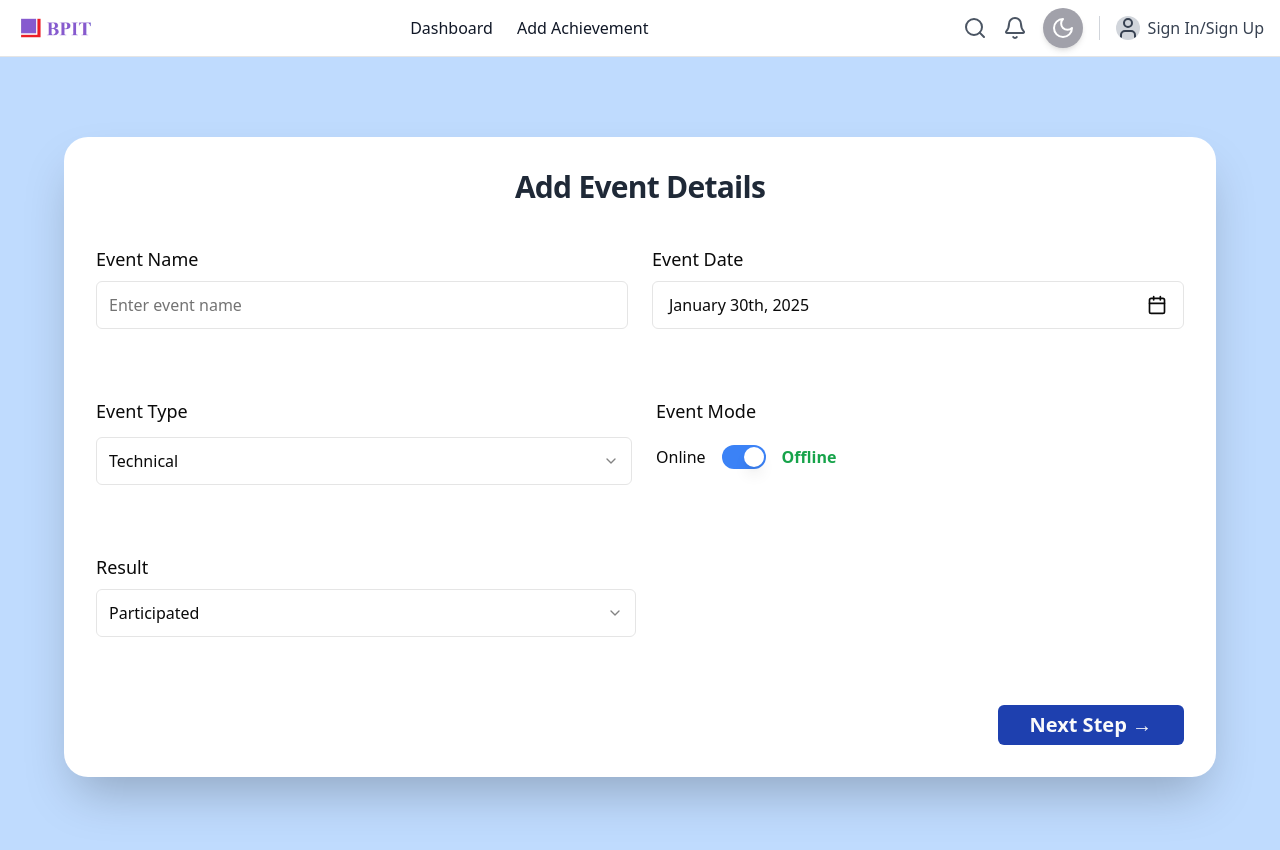
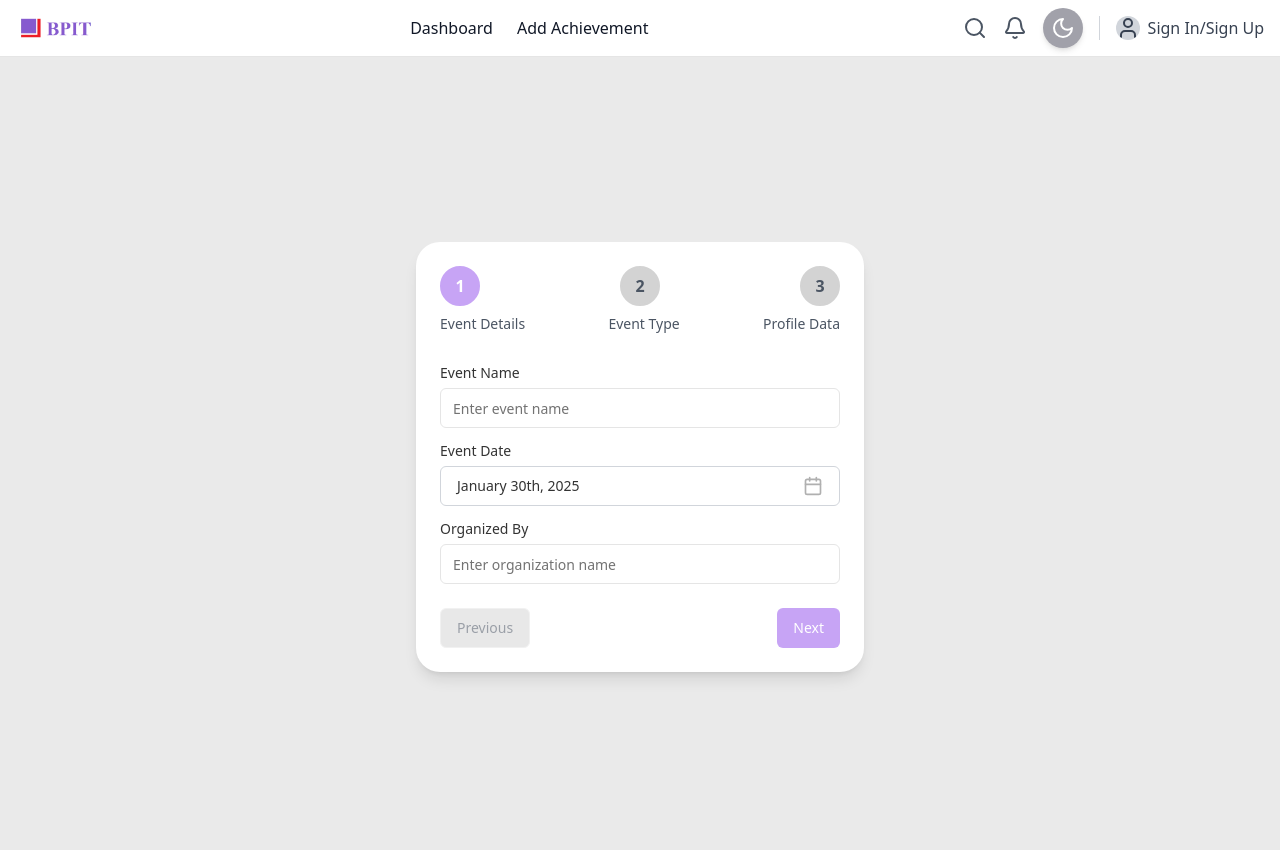
Before and after one commit to RyBhrdwj/Achievement-Management-Frontend, a React (Vite) app in the folder client/: page /add-event in a window 1280 px wide. Shown: the top 850 px of the page. Built offline with nearby package versions, Linux system fonts and the light colour scheme.

Commit message:
changes made to add event page-3parts

```diff
--- a/client/src/Pages/event-form.tsx
+++ b/client/src/Pages/event-form.tsx
@@ -1,4 +1,4 @@
-import React, { useState } from "react";
+import React, { useState, useCallback } from "react";
 import { motion } from "framer-motion";
 import { Button } from "@/components/ui/button";
 import { Input } from "@/components/ui/input";
@@ -12,7 +12,7 @@ import {
 } from "@/components/ui/select";
 import { Label } from "@/components/ui/label";
 import { Switch } from "@/components/ui/switch";
-import { CalendarIcon } from "lucide-react";
+import { CalendarIcon, UploadIcon, AlertCircleIcon } from "lucide-react";
 import { Calendar } from "@/components/ui/calendar";
 import { Popover, PopoverTrigger, PopoverContent } from "@/components/ui/popover";
 import { toast } from "@/components/ui/use-toast";
@@ -28,148 +28,186 @@ type EventType =
 
 type ResultType = 'won' | 'runner-up' | 'participated';
 
+
 const EventForm: React.FC = () => {
+  const [currentStep, setCurrentStep] = useState(1);
   const [eventName, setEventName] = useState('');
   const [date, setDate] = useState<Date | undefined>(new Date());
   const [isOffline, setIsOffline] = useState(true);
   const [eventType, setEventType] = useState<EventType>('technical');
   const [customEventType, setCustomEventType] = useState('');
-  const [result, setResult] = useState<ResultType>('participated');
+  const [result, setResult] = useState<ResultType | null>(null);
   const [runnerUpPosition, setRunnerUpPosition] = useState('');
+  const [organizedBy, setOrganizedBy] = useState('');
+  const [certificateFiles, setCertificateFiles] = useState<File[]>([]);
+  const [eventImageFiles, setEventImageFiles] = useState<File[]>([]);
+
+
+  const [errors, setErrors] = useState<{
+    eventName?: string;
+    date?: string;
+    organizedBy?: string;
+    customEventType?: string;
+    result?: string;
+    runnerUpPosition?: string;
+    certificateFiles?: string;
+    eventImageFiles?: string;
+  }>({});
+
+  const validateStep = () => {
+    const newErrors: typeof errors = {};
+
+    switch(currentStep) {
+      case 1:
+        if (!eventName.trim()) newErrors.eventName = "Event Name is required";
+        if (!date) newErrors.date = "Event Date is required";
+        if (!organizedBy.trim()) newErrors.organizedBy = "Organized By is required";
+        break;
+      case 2:
+        if (eventType === 'other' && !customEventType.trim())
+          newErrors.customEventType = "Custom Event Type is required";
+        if (!result)
+          newErrors.result = "Result is required";
+        if (result === 'runner-up' && !runnerUpPosition.trim())
+          newErrors.runnerUpPosition = "Runner Up Position is required";
+        break;
+      case 3:
+        if (certificateFiles.length === 0)
+          newErrors.certificateFiles = "At least one certificate file is required";
+        if (eventImageFiles.length === 0)
+          newErrors.eventImageFiles = "At least one event image is required";
+        break;
+    }
+
+    setErrors(newErrors);
+    return Object.keys(newErrors).length === 0;
+  };
 
   const handleNextStep = () => {
-    // Validation checks
-    const errors: string[] = [];
-
-    if (!eventName.trim()) errors.push("Event Name is required");
-    if (!date) errors.push("Event Date is required");
-    if (eventType === 'other' && !customEventType.trim())
-      errors.push("Custom Event Type is required");
-    if (result === 'runner-up' && !runnerUpPosition.trim())
-      errors.push("Runner Up Position is required");
-
-    if (errors.length > 0) {
-      // Display all errors
-      errors.forEach(error =>
-        toast({
-          title: "Validation Error",
-          description: error,
-          variant: "destructive"
-        })
-      );
-      return;
-    }
-
-    // Proceed to next step
+    if (validateStep()) {
+      if (currentStep < 3) {
+        setCurrentStep(prev => prev + 1);
+      } else {
+        // Final submission
         console.log("Form Data:", {
           eventName,
           date,
           isOffline,
           eventType: eventType === 'other' ? customEventType : eventType,
+          organizedBy,
           result,
-      runnerUpPosition
+          runnerUpPosition,
+          certificateFiles,
+          eventImageFiles
         });
-  };
-
-  const containerVariants = {
-    hidden: { opacity: 0, scale: 0.9 },
-    visible: {
-      opacity: 1,
-      scale: 1,
-      transition: {
-        duration: 0.5,
-        delayChildren: 0.3,
-        staggerChildren: 0.1
+        toast({
+          title: "Success",
+          description: "Event added successfully!",
+          variant: "default"
+        });
       }
     }
   };
 
-  const itemVariants = {
-    hidden: { y: 20, opacity: 0 },
-    visible: {
-      y: 0,
-      opacity: 1,
-      transition: { duration: 0.5 }
-    }
+
+  const ErrorMessage = ({ message }: { message?: string }) => {
+    if (!message) return null;
+    return (
+      <div className="flex items-center text-red-500 text-xs mt-1">
+        <AlertCircleIcon className="w-4 h-4 mr-1" />
+        {message}
+      </div>
+    );
   };
 
+  const renderStep = () => {
+    switch(currentStep) {
+      case 1:
         return (
-    <div className="min-h-screen bg-blue-200 flex items-center justify-center p-4">
-      <motion.div
-        className="w-full max-w-6xl bg-white rounded-3xl shadow-2xl overflow-hidden"
-        style={{
-          minHeight: '80vh',
-          maxHeight: '120vh',
-          padding: '2rem',
-          display: 'flex',
-          flexDirection: 'column'
-        }}
-        variants={containerVariants}
-        initial="hidden"
-        animate="visible"
-      >
-        <motion.h2
-          className="text-center text-3xl font-bold mb-10 text-gray-800 tracking-tight"
-          variants={itemVariants}
-        >
-          Add Event Details
-        </motion.h2>
-
-        <div className="grid grid-cols-1 sm:grid-cols-2 gap-x-6 gap-y-6 flex-grow">
+          <div className="space-y-4">
             {/* Event Name */}
-          <motion.div variants={itemVariants} className="flex flex-col">
-            <Label className="mb-2 text-lg">Event Name</Label>
+            <div className="flex flex-col">
+              <Label className="mb-2 text-[#333333]">Event Name</Label>
               <Input
                 placeholder="Enter event name"
-              className="h-12 text-base"
+                className={`w-full px-3 py-2 border rounded-md text-[#333333] placeholder-[#B0B0B0]
+                  ${errors.eventName ? 'border-red-500' : ''}`}
                 value={eventName}
-              onChange={(e) => setEventName(e.target.value)}
+                onChange={(e) => {
+                  setEventName(e.target.value);
+                  setErrors(prev => ({ ...prev, eventName: undefined }));
+                }}
               />
-          </motion.div>
+              <ErrorMessage message={errors.eventName} />
+            </div>
 
             {/* Event Date */}
-          <motion.div variants={itemVariants} className="flex flex-col">
-            <Label className="mb-2 text-lg">Event Date</Label>
+            <div className="flex flex-col">
+              <Label className="mb-2 text-[#333333]">Event Date</Label>
               <Popover>
                 <PopoverTrigger asChild>
                   <Button
                     variant="outline"
-                  className="h-12 w-full justify-between text-base"
+                    className={`w-full justify-between text-[#333333] border-gray-300
+                      ${errors.date ? 'border-red-500' : ''}`}
                   >
                     {date ? format(date, "PPP") : "Select Date"}
-                  <CalendarIcon className="h-5 w-5" />
+                    <CalendarIcon className="h-5 w-5 text-[#B0B0B0]" />
                   </Button>
                 </PopoverTrigger>
                 <PopoverContent className="w-auto p-0">
                   <Calendar
                     mode="single"
                     selected={date}
-                  onSelect={setDate}
+                    onSelect={(selectedDate) => {
+                      setDate(selectedDate);
+                      setErrors(prev => ({ ...prev, date: undefined }));
+                    }}
                     initialFocus
                   />
                 </PopoverContent>
               </Popover>
-          </motion.div>
+              <ErrorMessage message={errors.date} />
+            </div>
 
-          {/* Event Type and Mode */}
-          <motion.div variants={itemVariants} className="flex flex-col sm:col-span-2">
-            <div className="grid grid-cols-1 sm:grid-cols-2 gap-4 items-start mb">
+            {/* Organized By */}
+            <div className="flex flex-col">
+              <Label className="mb-2 text-[#333333]">Organized By</Label>
+              <Input
+                placeholder="Enter organization name"
+                className={`w-full px-3 py-2 border rounded-md text-[#333333] placeholder-[#B0B0B0]
+                  ${errors.organizedBy ? 'border-red-500' : ''}`}
+                value={organizedBy}
+                onChange={(e) => {
+                  setOrganizedBy(e.target.value);
+                  setErrors(prev => ({ ...prev, organizedBy: undefined }));
+                }}
+              />
+              <ErrorMessage message={errors.organizedBy} />
+            </div>
+          </div>
+        );
+
+      case 2:
+        return (
+          <div className="space-y-4">
             {/* Event Type */}
-              <div>
-                <Label className="mb-2 text-lg">Event Type</Label>
+            <div className="flex flex-col">
+              <Label className="mb-2 text-[#333333]">Event Type</Label>
               <Select
                 value={eventType}
                 onValueChange={(value: EventType) => {
                   setEventType(value);
                   setCustomEventType('');
+                  setErrors(prev => ({ ...prev, customEventType: undefined }));
                 }}
               >
-                  <SelectTrigger className="h-12 text-base mt-3">
+                <SelectTrigger className="w-full text-[#333333]">
                   <SelectValue placeholder="Select Event Type" />
                 </SelectTrigger>
                 <SelectContent>
                   {(['technical', 'cultural', 'debate', 'speech', 'volunteer', 'meetup', 'other'] as EventType[]).map((type) => (
-                      <SelectItem key={type} value={type} className="text-base">
+                    <SelectItem key={type} value={type}>
                       {type.charAt(0).toUpperCase() + type.slice(1)}
                     </SelectItem>
                   ))}
@@ -177,81 +215,287 @@ const EventForm: React.FC = () => {
               </Select>
             </div>
 
-              {/* Custom Event Type */}
+            {/* Custom Event Type --grey text field abhi ke liye*/}
             {eventType === 'other' && (
-            <motion.div variants={itemVariants} className="flex flex-col sm:col-span-2">
-              <Label className="mb-2 text-lg">Custom Event Type</Label>
+              <div className="flex flex-col">
+                <Label className="mb-2 text-[#333333]">Custom Event Type</Label>
                 <Input
                   placeholder="Enter your custom event type"
-                className="h-12 text-base"
+                  className={`w-full px-3 py-2 border rounded-md
+                    bg-[#F0F0F0] text-[#555555] cursor-not-allowed
+                    ${errors.customEventType ? 'border-red-500' : ''}`}
                   value={customEventType}
-                onChange={(e) => setCustomEventType(e.target.value)}
+                  onChange={(e) => {
+                    setCustomEventType(e.target.value);
+                    setErrors(prev => ({ ...prev, customEventType: undefined }));
+                  }}
+                  disabled={eventType !== 'other'}
                 />
-            </motion.div>
+                <ErrorMessage message={errors.customEventType} />
+              </div>
             )}
 
-              {/* Event Mode */}
-              <div className="flex flex-col items-start">
-                <Label className="mb-2 text-lg ml-0 lg:ml-2">Event Mode</Label>
-                <div className="flex items-center gap-4 mt-0 ml-0 lg:ml-2 lg:mt-3">
+            {/* Event Mode -greenblack swithc*/}
+            <div className="flex flex-col">
+              <Label className="mb-2 text-[#333333]">Event Mode</Label>
+              <div className="flex items-center space-x-4">
                 <span className={!isOffline ? "text-green-600 font-bold" : ""}>Online</span>
                 <Switch
                   checked={isOffline}
                   onCheckedChange={setIsOffline}
-                    className={isOffline ? "bg-blue-500 data-[state=checked]:bg-blue-500"
-                      : "bg-blue-500 data-[state=unchecked]:bg-blue-500"}
+                  className={isOffline ? "bg-blue-500" : "bg-green-500"}
                 />
                 <span className={isOffline ? "text-green-600 font-bold" : ""}>Offline</span>
               </div>
             </div>
-            </div>
-          </motion.div>
 
-
-
-          {/* Result Section */}
-          <motion.div variants={itemVariants} className="flex flex-col sm:col-span-2">
-            <Label className="mb-2 text-lg">Result</Label>
-            <div className="grid grid-cols-1 sm:grid-cols-2 gap-2">
+            {/* Result */}
+            <div className="flex flex-col">
+              <Label className="mb-2 text-[#333333]">Result</Label>
               <Select
-                value={result}
-                onValueChange={(value: ResultType) => setResult(value)}
+                value={result || ''}
+                onValueChange={(value: ResultType) => {
+                  setResult(value);
+                  setErrors(prev => ({ ...prev, result: undefined }));
+                }}
               >
-                <SelectTrigger className="h-12 text-base">
+                <SelectTrigger
+                  className={`w-full text-[#333333]
+                    ${errors.result ? 'border-red-500' : ''}`}
+                >
                   <SelectValue placeholder="Select Result" />
                 </SelectTrigger>
                 <SelectContent>
-                  <SelectItem value="won">Won</SelectItem>
-                  <SelectItem value="runner-up">Runner Up</SelectItem>
-                  <SelectItem value="participated">Participated</SelectItem>
-                  <SelectItem value="conducted">Conducted</SelectItem>
+                  {(['won', 'runner-up', 'participated'] as ResultType[]).map((resultType) => (
+                    <SelectItem key={resultType} value={resultType}>
+                      {resultType.charAt(0).toUpperCase() + resultType.slice(1)}
+                    </SelectItem>
+                  ))}
                 </SelectContent>
               </Select>
+              <ErrorMessage message={errors.result} />
+            </div>
 
+            {/* Runner Up Position */}
             {result === 'runner-up' && (
+              <div className="flex flex-col">
+                <Label className="mb-2 text-[#333333]">Runner Up Position</Label>
                 <Input
-                  placeholder="Position (1st Runner-up, 2nd..., 3rd...)"
-                  className="h-12 text-base"
+                  placeholder="Enter your position"
+                  className={`w-full px-3 py-2 border rounded-md text-[#333333] placeholder-[#B0B0B0]
+                    ${errors.runnerUpPosition ? 'border-red-500' : ''}`}
                   value={runnerUpPosition}
-                  onChange={(e) => setRunnerUpPosition(e.target.value)}
+                  onChange={(e) => {
+                    setRunnerUpPosition(e.target.value);
+                    setErrors(prev => ({ ...prev, runnerUpPosition: undefined }));
+                  }}
                 />
+                <ErrorMessage message={errors.runnerUpPosition} />
+              </div>
             )}
           </div>
-          </motion.div>
+        );
+
+      case 3:
+        return (
+          <div className="space-y-4">
+            {/* Certificates Upload */}
+            <div className="flex flex-col">
+              <Label className="mb-2 text-[#333333]">Upload Certificates</Label>
+              <div
+                className={`border-2 border-dashed rounded-lg p-3 text-center
+                  ${errors.certificateFiles ? 'border-red-500' : 'border-[#A0A0A0]'}`}
+                onDragOver={handleDragOver}
+                onDrop={(e) => {
+                  handleDrop(e, setCertificateFiles, 5);
+                  setErrors(prev => ({ ...prev, certificateFiles: undefined }));
+                }}
+              >
+                <UploadIcon className="mx-auto mb-2 text-[#A0A0A0] w-10 h-10" />
+                <p className="text-[#A0A0A0] mb-2 text-xs">
+                  Drag & Drop or Click to Upload
+                </p>
+                <p className="text-xs text-[#A0A0A0] mb-2">
+                  Accepted formats: PDF, JPEG, PNG, WebP (Max 5 files)
+                </p>
+                <input
+                  type="file"
+                  accept=".pdf,.jpg,.jpeg,.png,.webp"
+                  multiple
+                  className="hidden"
+                  id="certificateUpload"
+                  onChange={(e) => {
+                    handleFileUpload(e.target.files, setCertificateFiles, 5);
+                    setErrors(prev => ({ ...prev, certificateFiles: undefined }));
+                  }}
+                />
+                <label
+                  htmlFor="certificateUpload"
+                  className="cursor-pointer bg-white border border-[#A0A0A0] rounded-md px-2 py-1 inline-block text-xs"
+                >
+                  Choose Files
+                </label>
+                {certificateFiles.length > 0 && (
+                  <div className="mt-2">
+                    <p className="text-xs">
+                      {certificateFiles.length} file(s) selected
+                    </p>
+                  </div>
+                )}
+                <ErrorMessage message={errors.certificateFiles} />
+              </div>
             </div>
 
-        {/* Submit Button */}
+            {/* Event Images Upload */}
+            <div className="flex flex-col">
+              <Label className="mb-2 text-[#333333]">Upload Event Images</Label>
+              <div
+                className={`border-2 border-dashed rounded-lg p-3 text-center
+                  ${errors.eventImageFiles ? 'border-red-500' : 'border-[#A0A0A0]'}`}
+                onDragOver={handleDragOver}
+                onDrop={(e) => {
+                  handleDrop(e, setEventImageFiles, 5);
+                  setErrors(prev => ({ ...prev, eventImageFiles: undefined }));
+                }}
+              >
+                <UploadIcon className="mx-auto mb-2 text-[#A0A0A0] w-10 h-10" />
+                <p className="text-[#A0A0A0] mb-2 text-xs">
+                  Drag & Drop or Click to Upload
+                </p>
+                <p className="text-xs text-[#A0A0A0] mb-2">
+                  Accepted formats: JPEG, PNG, WebP (Max 5 files)
+                </p>
+                <input
+                  type="file"
+                  accept=".jpg,.jpeg,.png,.webp"
+                  multiple
+                  className="hidden"
+                  id="eventImageUpload"
+                  onChange={(e) => {
+                    handleFileUpload(e.target.files, setEventImageFiles, 5);
+                    setErrors(prev => ({ ...prev, eventImageFiles: undefined }));
+                  }}
+                />
+                <label
+                  htmlFor="eventImageUpload"
+                  className="cursor-pointer bg-white border border-[#A0A0A0] rounded-md px-2 py-1 inline-block text-xs"
+                >
+                  Choose Files
+                </label>
+                {eventImageFiles.length > 0 && (
+                  <div className="mt-2">
+                    <p className="text-xs">
+                      {eventImageFiles.length} file(s) selected
+                    </p>
+                  </div>
+                )}
+                <ErrorMessage message={errors.eventImageFiles} />
+              </div>
+            </div>
+          </div>
+        );
+
+      default:
+        return null;
+    }
+  };
+
+
+  const handleFileUpload = (
+    files: FileList | null,
+    setFiles: React.Dispatch<React.SetStateAction<File[]>>,
+    maxFiles: number
+  ) => {
+    if (files) {
+      const fileArray = Array.from(files).slice(0, maxFiles);
+      setFiles(fileArray);
+    }
+  };
+
+
+  const handleDragOver = (e: React.DragEvent<HTMLDivElement>) => {
+    e.preventDefault();
+    e.stopPropagation();
+  };
+
+  const handleDrop = (
+    e: React.DragEvent<HTMLDivElement>,
+    setFiles: React.Dispatch<React.SetStateAction<File[]>>,
+    maxFiles: number
+  ) => {
+    e.preventDefault();
+    e.stopPropagation();
+    const files = e.dataTransfer.files;
+    handleFileUpload(files, setFiles, maxFiles);
+  };
+
+
+  const StepIndicator = () => {
+    const stepTitles = ["Event Details", "Event Type", "Profile Data"];
+    return (
+      <div className="text-center mb-8">
+        <div className="flex justify-between items-center mb-2">
+          {[1, 2, 3].map((step) => (
+            <div
+              key={step}
+              className={`w-10 h-10 rounded-full flex items-center justify-center font-bold border-2
+                ${currentStep === step
+                  ? 'bg-[#C7A4F5] text-white border-[#C7A4F5]'
+                  : 'bg-[#D3D3D3] text-gray-600 border-[#D3D3D3]'
+                }`}
+            >
+              {step}
+            </div>
+          ))}
+        </div>
+        <div className="flex justify-between text-gray-600">
+          {stepTitles.map((title, index) => (
+            <span key={index} className="text-sm">{title}</span>
+          ))}
+        </div>
+      </div>
+    );
+  };
+
+  const handlePreviousStep = () => {
+    if (currentStep > 1) {
+      setCurrentStep(prev => prev - 1);
+    }
+  };
+
+  return (
+    <div className="min-h-screen bg-[#EAEAEA] flex items-center justify-center p-4">
       <motion.div
-          className="flex justify-end mt-6"
-          variants={itemVariants}
+        className="w-full max-w-md bg-white rounded-3xl shadow-lg p-6"
+        initial={{ opacity: 0, scale: 0.9 }}
+        animate={{ opacity: 1, scale: 1 }}
+        transition={{ duration: 0.5 }}
       >
+        {/* Step Indicator */}
+        <StepIndicator />
+
+
+        <div className="mb-6">
+          {renderStep()}
+        </div>
+
+        {/* Navigation Buttons */}
+        <div className="flex justify-between">
           <Button
-            className="px-8 py-3 text-xl font-semibold bg-blue-800 hover:bg-blue-600"
+            variant="outline"
+            className="bg-[#D3D3D3] text-gray-700 hover:bg-[#C0C0C0]"
+            onClick={handlePreviousStep}
+            disabled={currentStep === 1}
+          >
+            Previous
+          </Button>
+          <Button
+            className="bg-[#C7A4F5] text-white hover:bg-[#B085D4]"
             onClick={handleNextStep}
           >
-            Next Step →
+            {currentStep === 3 ? 'Submit' : 'Next'}
           </Button>
-        </motion.div>
+        </div>
       </motion.div>
     </div>
   );
```
Lines whose indentation alone changed are shown as unchanged.
